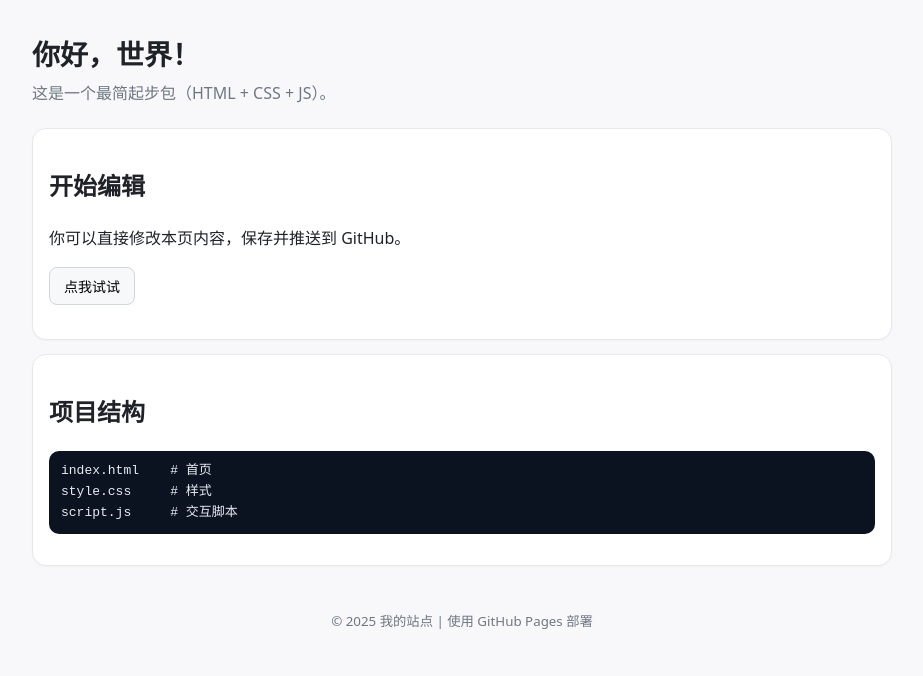
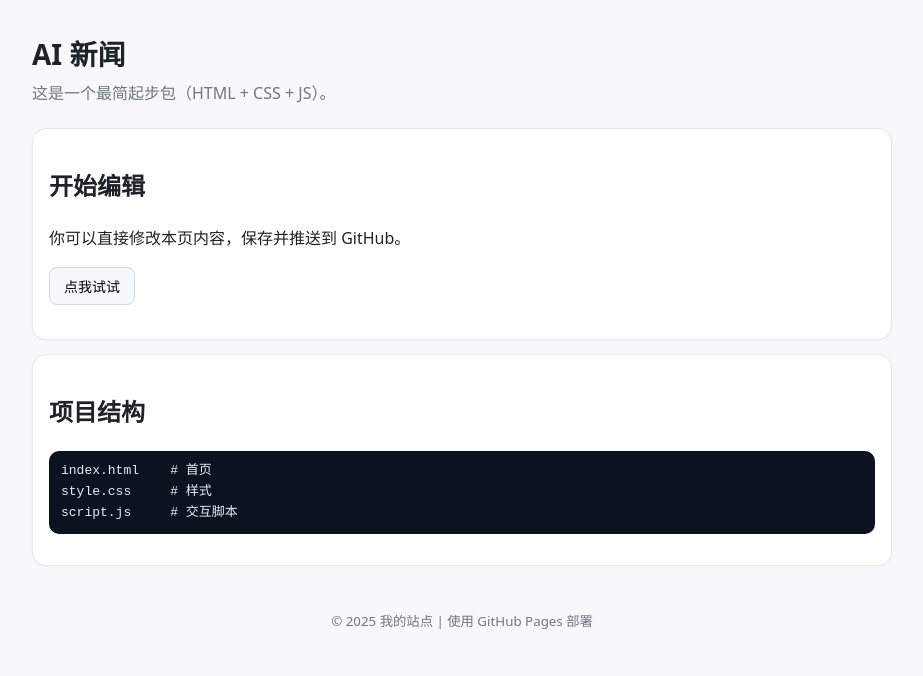
Before and after one commit to oscar5x/ai-news, a plain HTML site: page index.html in a window 1280 px wide. Shown: the whole page, without its empty margins (178-1101 px from the left). Drawn offline with Linux system fonts and the light colour scheme.

Commit message:
Update index.html

```diff
--- a/index.html
+++ b/index.html
@@ -8,7 +8,7 @@
   </head>
   <body>
     <header class="container">
-      <h1>你好，世界！</h1>
+      <h1>AI 新闻</h1>
       <p class="subtitle">这是一个最简起步包（HTML + CSS + JS）。</p>
     </header>
 
```
